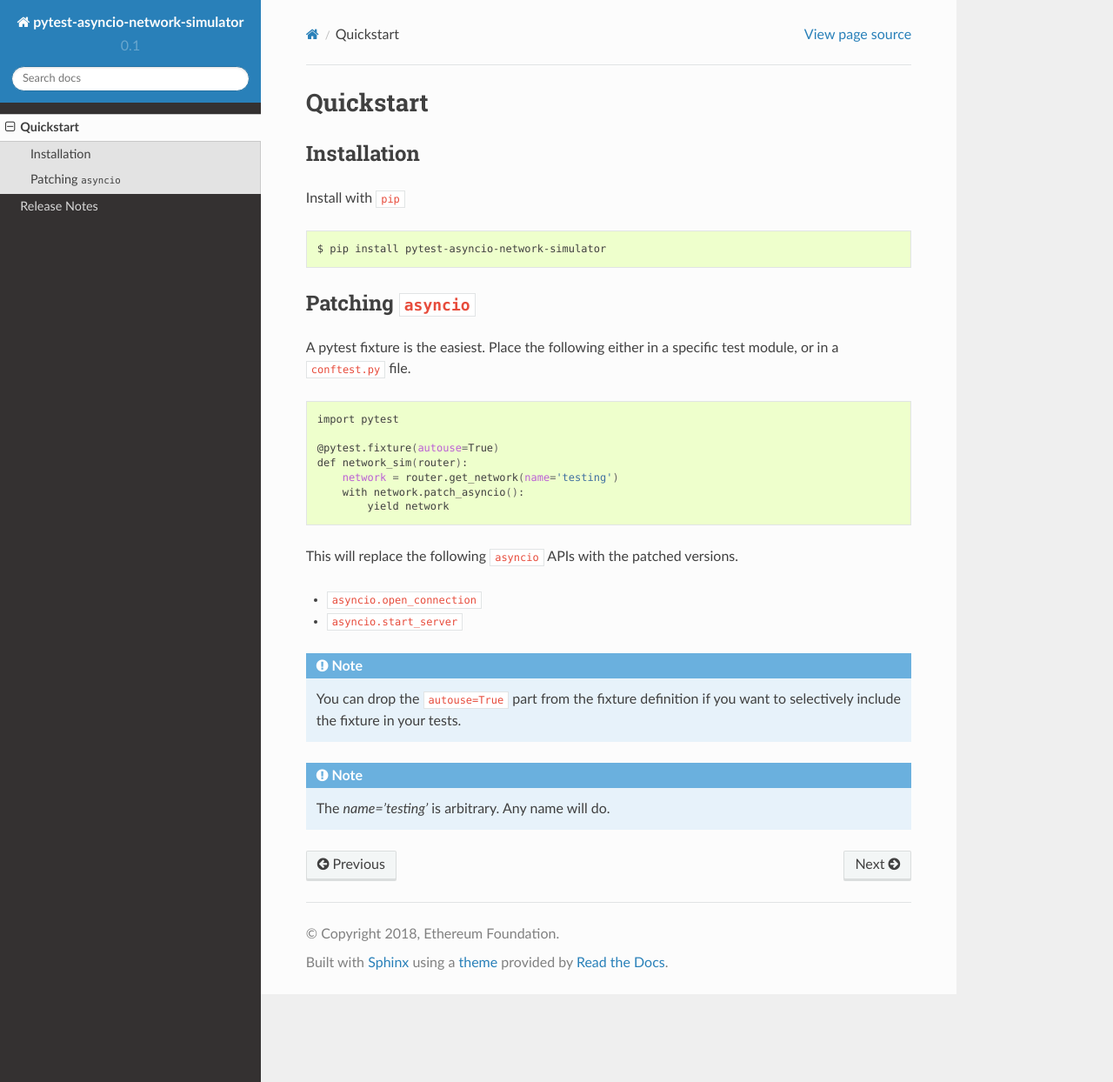
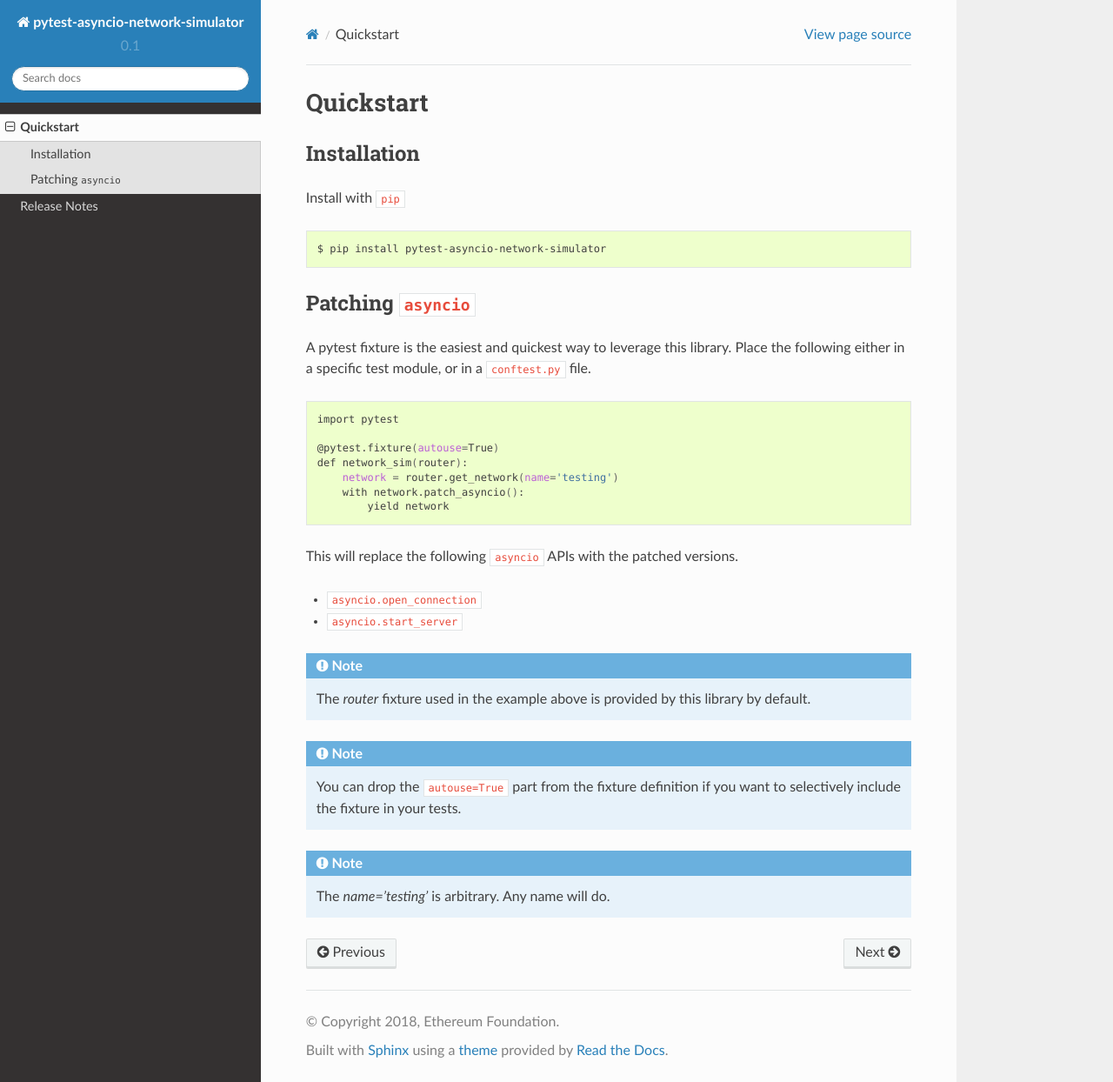
Before and after one commit to ethereum/pytest-asyncio-network-simulator, a Sphinx documentation site: the page built from docs/quickstart.rst, in a window 1280 px wide and 1244 px high. Shown: the whole window at 87% size. Built offline with Sphinx 7.4.7 and the Read the Docs theme 2.0.0, drawn with Linux system fonts in a browser that asks for light colours.

Commit message:
more docs tweaks

```diff
--- a/docs/conf.py
+++ b/docs/conf.py
@@ -273,7 +273,7 @@ texinfo_documents = [
 # -- Intersphinx configuration ------------------------------------------------
 
 intersphinx_mapping = {
-    'python': ('https://docs.python.org/3.5', None),
+    'python': ('https://docs.python.org/3.6', None),
 }
 
 # -- Doctest configuration ----------------------------------------
--- a/docs/quickstart.rst
+++ b/docs/quickstart.rst
@@ -15,7 +15,9 @@ Install with ``pip``
 Patching ``asyncio``
 --------------------
 
-A pytest fixture is the easiest.  Place the following either in a specific test module, or in a ``conftest.py`` file.
+A pytest fixture is the easiest and quickest way to leverage this library.
+Place the following either in a specific test module, or in a ``conftest.py``
+file.
 
 .. code-block:: bash
 
@@ -33,6 +35,12 @@ This will replace the following ``asyncio`` APIs with the patched versions.
 * ``asyncio.open_connection``
 * ``asyncio.start_server``
 
+
+.. note::
+
+    The `router` fixture used in the example above is provided by this library
+    by default.
+
 .. note::
 
     You can drop the ``autouse=True`` part from the fixture definition if you
```
Also changed, not shown: 1 other file.
